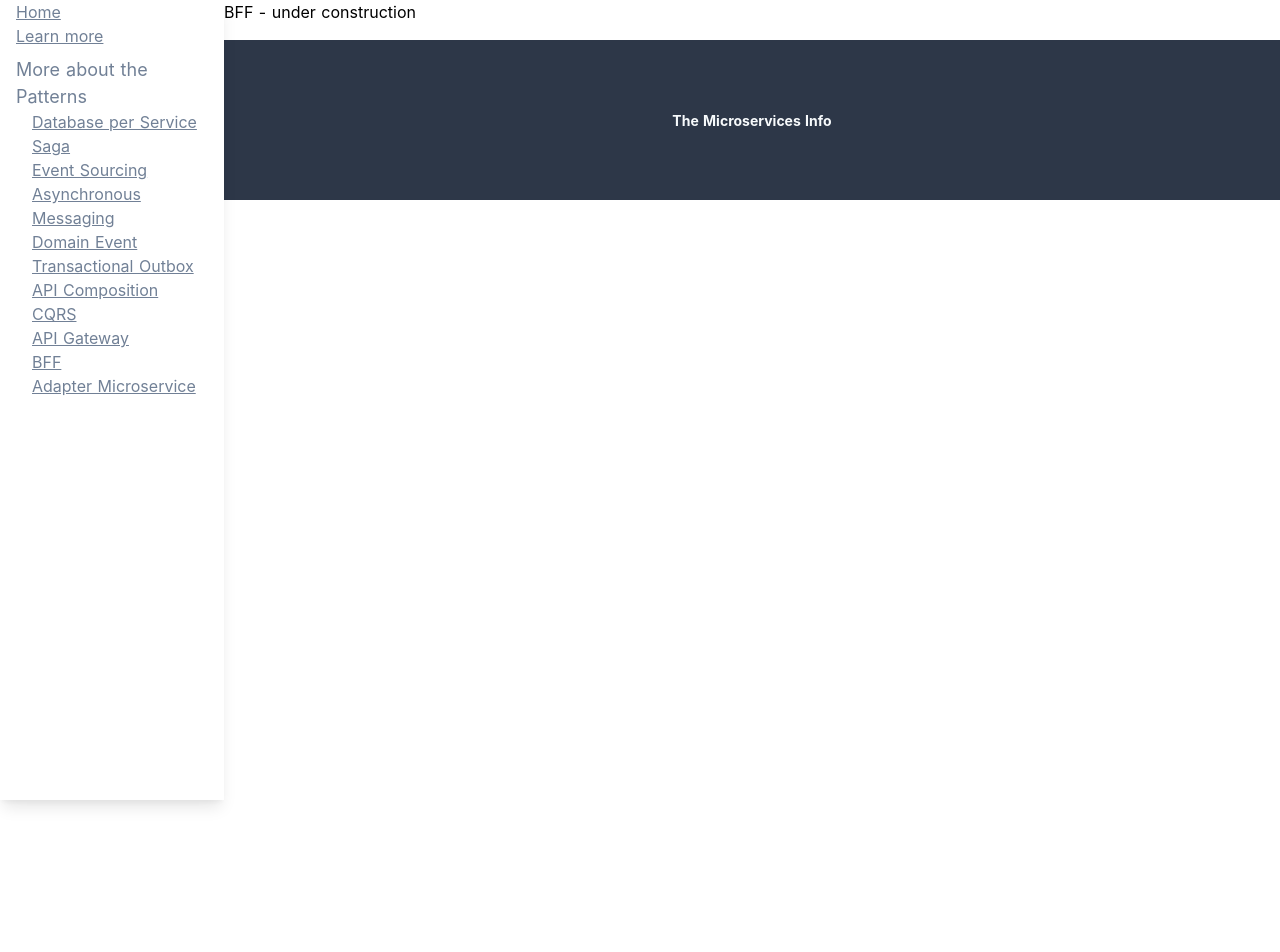
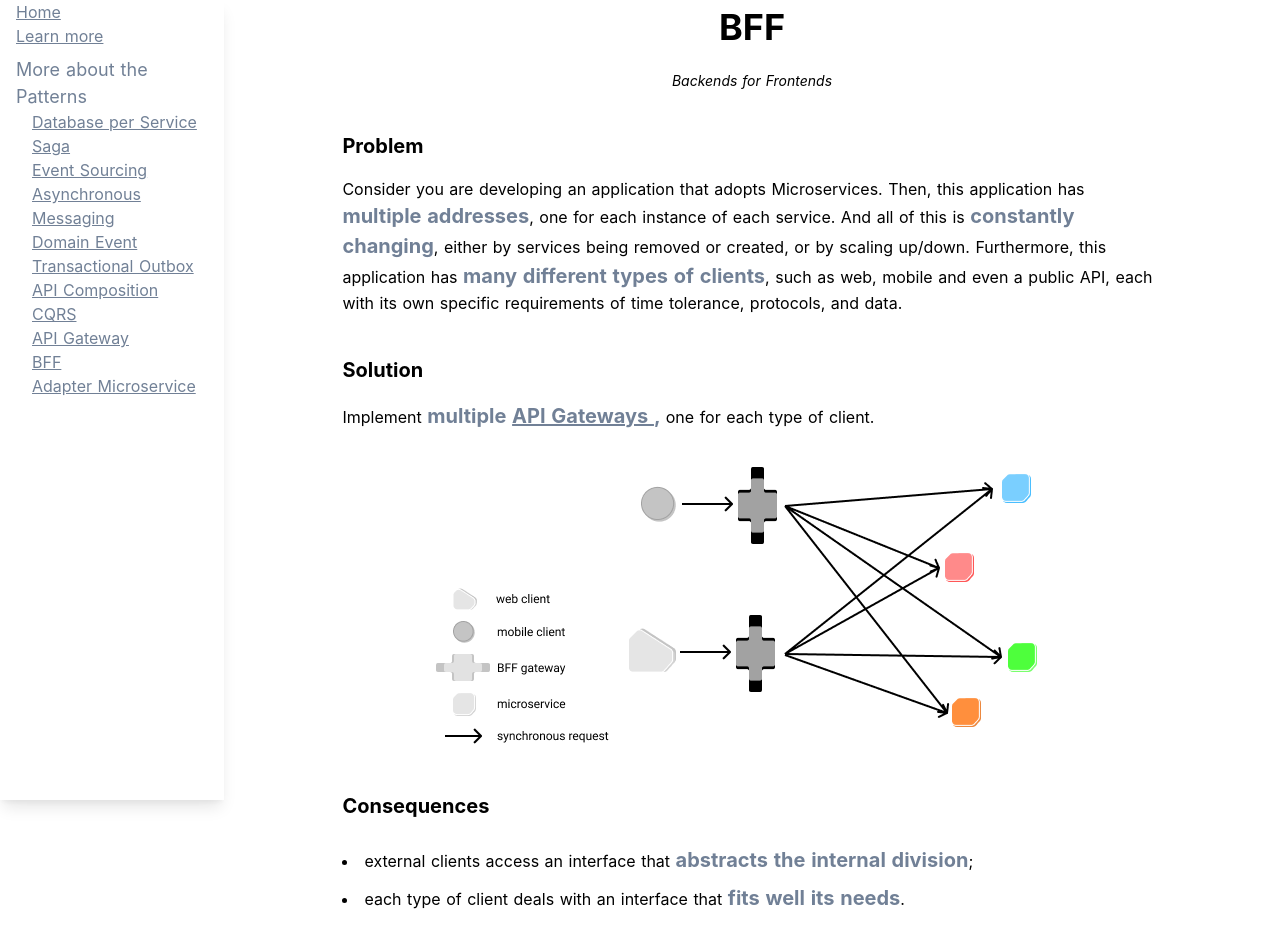
Before and after one commit to the-microservices-info/frontend, a Nuxt app: page /learn/BFF in a window 1280 px wide. Shown: the top 952 px of the page. Before the commit the page ends 800 px from the top, so only its background shows below. Built offline with nearby package versions, Linux system fonts and the light colour scheme.

Commit message:
Add BFF and API Gateway
Signed-off-by: João Daniel <jotaf.daniel@gmail.com>

```diff
--- /dev/null
+++ b/pages/learn/API Gateway.vue
@@ -0,0 +1,42 @@
+<template>
+  <PatternPage
+    name="API Gateway"
+    :src="require('@/assets/images/patterns/APIGateway.png')"
+  >
+    <template #problem>
+      Consider you are developing an application that adopts Microservices.
+      Then, this application has <strong>multiple addresses</strong>, one for
+      each instance of each service. And all of this is
+      <strong>constantly changing</strong>, either by services being removed or
+      created, or by scaling up/down.
+    </template>
+
+    <template #solution>
+      Implement a <strong>single interface</strong> for external clients that
+      exposes the union of the services' interfaces.
+    </template>
+
+    <template #consequences>
+      <ul>
+        <li>
+          external clients access an interface that
+          <strong>abstracts the internal division</strong>.
+        </li>
+      </ul>
+    </template>
+  </PatternPage>
+</template>
+
+<style lang="postcss" scoped>
+section > ul {
+  @apply list-disc list-inside;
+}
+
+li {
+  @apply my-2;
+}
+
+strong {
+  @apply text-gray-600 text-xl;
+}
+</style>
--- /dev/null
+++ b/pages/learn/BFF.vue
@@ -0,0 +1,58 @@
+<template>
+  <PatternPage
+    name="BFF"
+    complete-name="Backends for Frontends"
+    :src="require('@/assets/images/patterns/BFFs.png')"
+    alt="Backends for Frontends"
+  >
+    <template #problem>
+      Consider you are developing an application that adopts Microservices.
+      Then, this application has <strong>multiple addresses</strong>, one for
+      each instance of each service. And all of this is
+      <strong>constantly changing</strong>, either by services being removed or
+      created, or by scaling up/down. Furthermore, this application has
+      <strong>many different types of clients</strong>, such as web, mobile and
+      even a public API, each with its own specific requirements of time
+      tolerance, protocols, and data.
+    </template>
+
+    <template #solution>
+      Implement
+      <strong>
+        multiple
+        <NuxtLink class="underline text-gray-600" to="/learn/API Gateway">
+          API Gateways
+        </NuxtLink>
+        ,
+      </strong>
+      one for each type of client.
+    </template>
+
+    <template #consequences>
+      <ul>
+        <li>
+          external clients access an interface that
+          <strong>abstracts the internal division</strong>;
+        </li>
+        <li>
+          each type of client deals with an interface that
+          <strong>fits well its needs</strong>.
+        </li>
+      </ul>
+    </template>
+  </PatternPage>
+</template>
+
+<style lang="postcss" scoped>
+section > ul {
+  @apply list-disc list-inside;
+}
+
+li {
+  @apply my-2;
+}
+
+strong {
+  @apply text-gray-600 text-xl;
+}
+</style>
```
